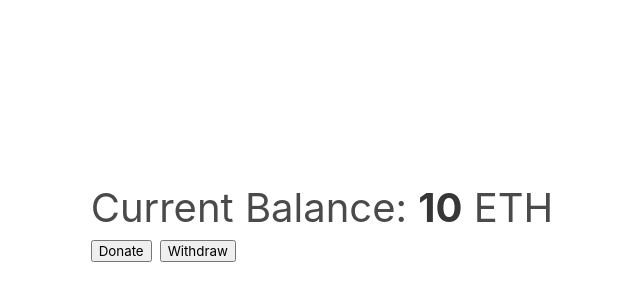
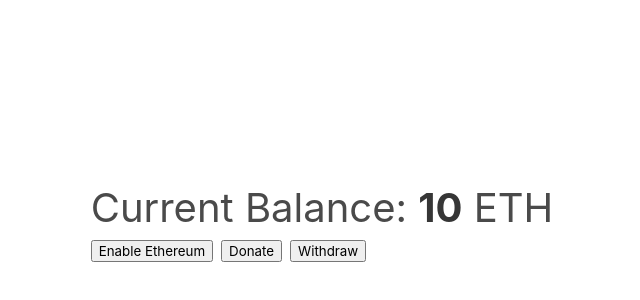
Before and after one commit to adirozaq8/faucet, a React (Create React App) app: page / in a window 1280 px wide. Shown: the part 180-480 px from the top of the page, without its empty margins (318-958 px from the left). Built offline with nearby package versions, Linux system fonts and the light colour scheme.

Commit message:
enable ethereum

```diff
--- a/src/App.js
+++ b/src/App.js
@@ -1,6 +1,17 @@
+import { useEffect } from 'react';
 import './App.css'
 
 function App() {
+
+  useEffect(() => {
+    const loadProvider = async () => {
+      console.log(window.web3)
+      console.log(window.ethereum)
+    }
+
+    loadProvider()
+  }, [])
+
   return (
     <>
       <div className="faucet-wrapper">
@@ -8,6 +19,15 @@
           <div className="balance-view is-size-2">
             Current Balance: <strong>10</strong> ETH
           </div>
+          <button
+            className='btn mr-2'
+            onClick={async () => {
+              const accounts = await window.ethereum.request({method: "eth_requestAccounts"})
+              console.log(accounts)
+            }}
+          >
+            Enable Ethereum
+          </button>
           <button className='btn mr-2'>Donate</button>
           <button className='btn'>Withdraw</button>
         </div>
```
